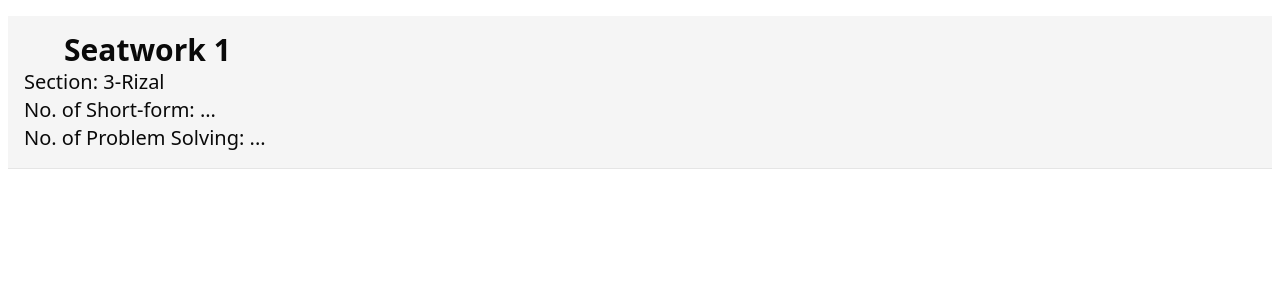
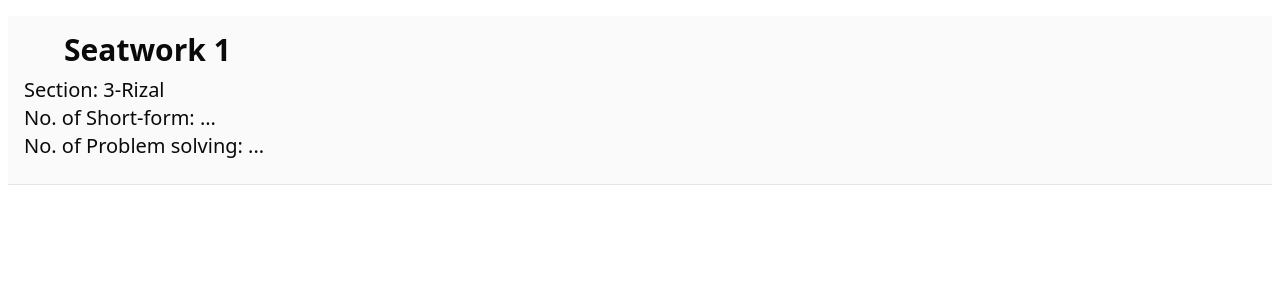
Before and after one commit to JoseTomanan/S3LAB-ai-grading, a SvelteKit app in the folder app/frontend/: page /1 in a window 1280 px wide. Shown: the top 300 px of the page. Built offline with nearby package versions, Linux system fonts and the light colour scheme; some icons are missing.

Commit message:
feat: make variables reactive; add enclosing div to details; etc

```diff
--- a/app/frontend/src/routes/[testid]/+page.svelte
+++ b/app/frontend/src/routes/[testid]/+page.svelte
@@ -4,23 +4,33 @@
 	// export let date: string;
 	// export let is_done_rendering: boolean;
 
-	const test_name: string = "Seatwork 1";
-	const section: string = "3-Rizal";
-	const date: string = "";
-	const is_done_rendering: boolean = false;
+	import Icon from '@iconify/svelte';
 
-	import Icon from '@iconify/svelte';
+	$: test_name = "Seatwork 1";
+	$: section = "3-Rizal";
+	$: string = "";
+	$: is_done_rendering = false;
+
 </script>
 
 <div class="px-2 py-4">
-	<div class="bg-secondary p-4 border-b border-border">
+	<div class="bg-sidebar p-4 border-b border-sidebar-border space-y-2">
 		<span class="flex flex-row items-center gap-2">
-			<Icon icon="proicons:arrow-left" class="size-8"/>
+			<span class="size-8">
+				<Icon icon="proicons:arrow-left" class="size-full"/>
+			</span>
 			<h1>{test_name}</h1>
 		</span>
-		<h3>Section: {section}</h3>
-		<h3>No. of Short-form: ...</h3>
-		<h3>No. of Problem Solving: ...</h3>
+		<div id="change-instance-details">
+			<h3>Section: {section}</h3>
+			<h3>No. of Short-form: ...</h3>
+			<h3>No. of Problem solving: ...</h3>
+		</div>
+		<span>
+			<!-- TODO : open class list button -->
+			<!-- TODO : open spreadsheet button -->
+			<!-- TODO : batch upload button -->
+		</span>
 	</div>
 	<div>
 
```
